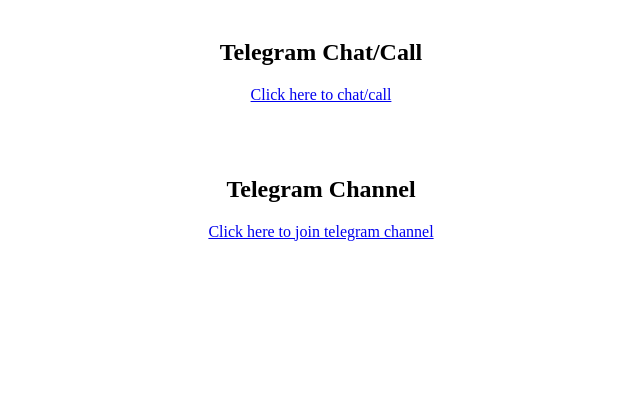
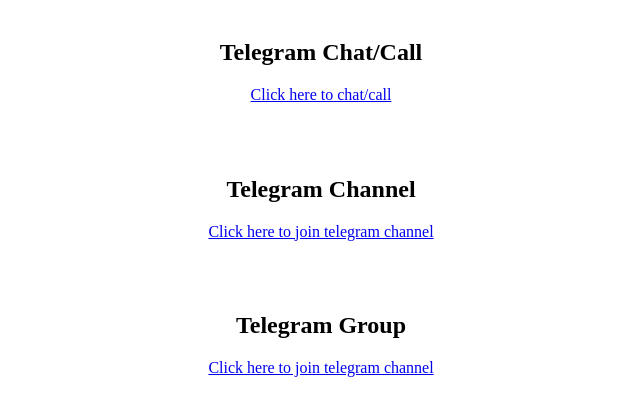
Before and after one commit to AbdurRahmanG/telegram, a plain HTML site: page index.html in a window 1280 px wide. Shown: the part 79-494 px from the top of the page, without its empty margins (319-959 px from the left). Drawn offline with Linux system fonts and the light colour scheme.

Commit message:
Update index.html

```diff
--- a/index.html
+++ b/index.html
@@ -45,5 +45,12 @@
   <p>
     <a href="https://www.telegram.dog/AbdurRahmanG" target="_blank">Click here to join telegram channel</a>
   </p>
+
+  <br><br>
+
+  <h2>Telegram Group</h2>
+  <p>
+    <a href="https://www.telegram.dog/AbdurRahmanGOfficial" target="_blank">Click here to join telegram channel</a>
+  </p>
 </body>
 </html>
```
